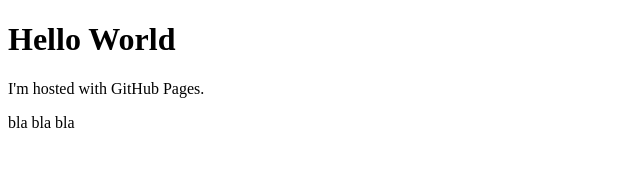
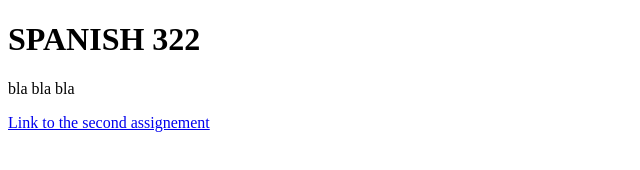
Before and after one commit to philippegaroflid/philippegaroflid.github.io, a plain HTML site: page index.html in a window 1280 px wide. Shown: the whole page, without its empty margins (0-640 px from the left). Drawn offline with Linux system fonts and the light colour scheme.

Commit message:
adding a link
adding a link to try if it work

```diff
--- a/index.html
+++ b/index.html
@@ -7,9 +7,13 @@
 
 <body>
 
-<h1>Hello World</h1>
+<h1>SPANISH 322</h1>
 
-<p>I'm hosted with GitHub Pages.</p>
+<p></p>
 <p>bla bla bla</p>
+
+<a href="secondassignment.html"> Link to the second assignement </a>
+
+
 </body>
 </html>
```
Also changed, not shown: secondassignment.html (added, +18 -0 lines).
